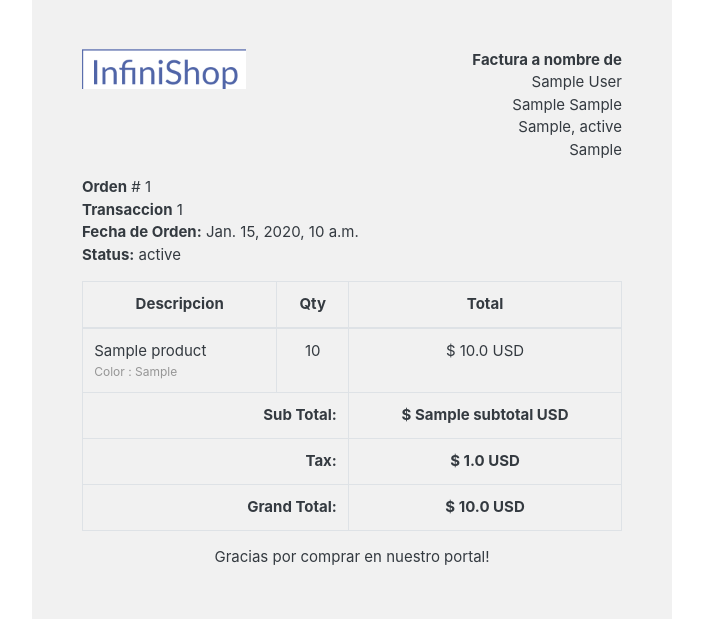
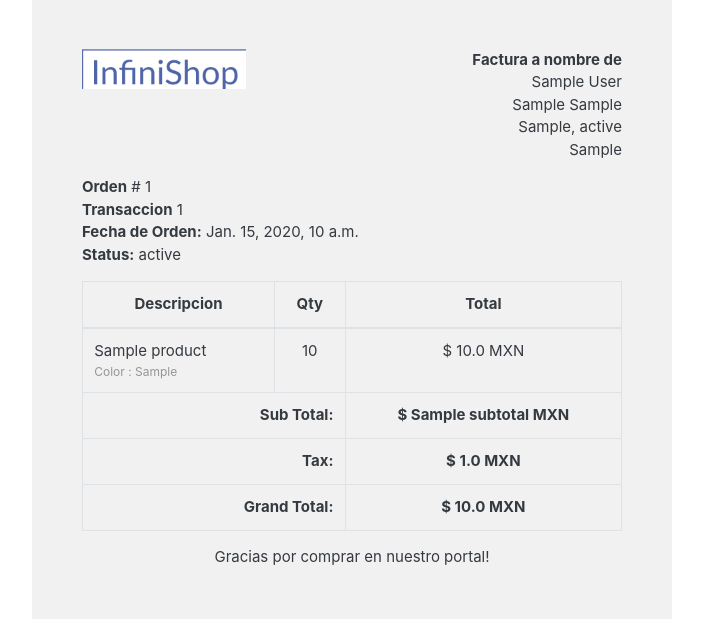
Before and after one commit to JosI2115/ecommerce-django, a Django app: template templates/orders/order_complete.html in a window 1280 px wide. Shown: the part 418-1041 px from the top of the page, without its empty margins (288-991 px from the left). Run offline with Django 4.2, Linux system fonts and the light colour scheme; tables that the repository leaves empty hold one stand-in row (values such as "Sample post"); the template is opened without the code that fills it: values that come from a table or form of the project are taken from there, most other values are stand-ins (such as "Sample title", 1, 10 or a date in 2020); some libraries are stand-ins or nearby versions; some web fonts are replaced.

```diff
--- a/templates/orders/order_complete.html
+++ b/templates/orders/order_complete.html
@@ -79,23 +79,23 @@
                                                     </p>
                                                 </td>
                                                 <td class="text-center">{{ item.quantity }}</td>
-                                                <td class="text-center">$ {{item.product_price}} USD</td>
+                                                <td class="text-center">$ {{item.product_price}} MXN</td>
                                             </tr>
                                           {% endfor %}
                                         </tbody>
                                         <tfoot>
                                             <tr>
                                                 <th colspan="2" class="text-right">Sub Total:</th>
-                                                <th class="text-center">$  {{subtotal}} USD</th>
+                                                <th class="text-center">$  {{subtotal}} MXN</th>
                                             </tr>
                                             <tr>
                                                 <th colspan="2" class="text-right">Tax:</th>
-                                                <th class="text-center">$ {{ order.tax }} USD</th>
+                                                <th class="text-center">$ {{ order.tax }} MXN</th>
                                             </tr>
 
                                             <tr>
                                                 <th colspan="2" class="text-right">Grand Total:</th>
-                                                <th class="text-center">$ {{ order.order_total }} USD</th>
+                                                <th class="text-center">$ {{ order.order_total }} MXN</th>
                                             </tr>
                                         </tfoot>
                                     </table>
```
Also changed, not shown: templates/store/product_detail.html (+5 -14 lines).
